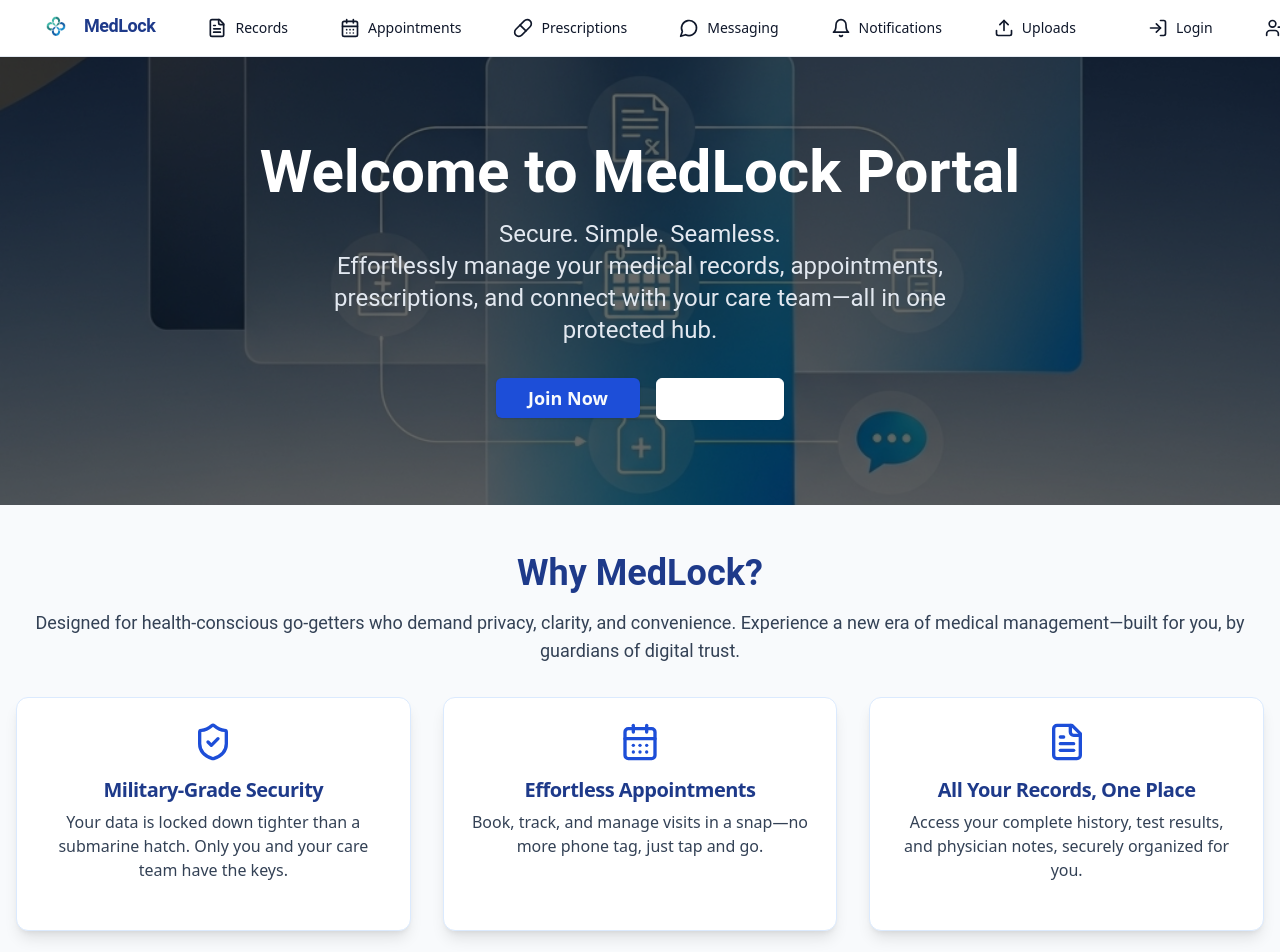
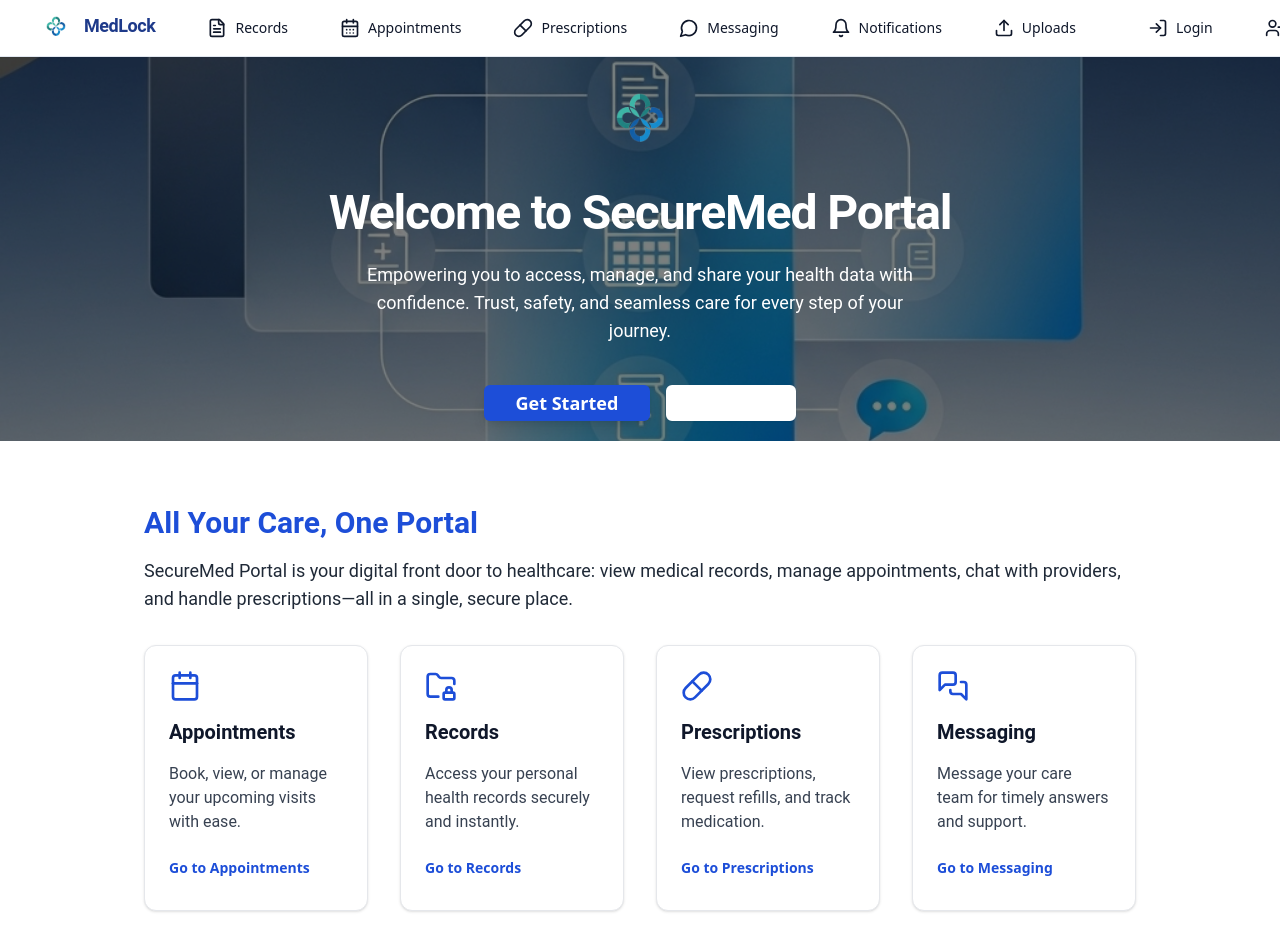
Before and after one commit to Collin-Test-Quome-Org/create-a-comprehensive-hipaa-compliant-patient-por-cd18fe36-f3c7a83c, a React (Vite) app in the folder frontend/: page / in a window 1280 px wide. Shown: the top 952 px of the page. Built offline with nearby package versions, Linux system fonts and the light colour scheme.

Commit message:
Add HomePage, ProfilePage, SettingsPage with branding, mock data, and animated/beautiful Shadcn UI.

```diff
--- a/frontend/src/pages/HomePage.tsx
+++ b/frontend/src/pages/HomePage.tsx
@@ -1,77 +1,78 @@
-// HomePage.tsx
-import { Hero } from '@/components/Hero'
-import { Card, CardContent, CardHeader, CardTitle, CardDescription } from '@/components/ui/card'
-import { ShieldCheck, CalendarDays, FileText, Pill, MessageCircle } from 'lucide-react'
-import { motion } from 'framer-motion'
+import { motion } from 'framer-motion';
+import { Button } from '@/components/ui/button';
+import { Link } from 'react-router-dom';
 
-const features = [
-  {
-    icon: ShieldCheck,
-    title: 'Military-Grade Security',
-    description: 'Your data is locked down tighter than a submarine hatch. Only you and your care team have the keys.'
-  },
-  {
-    icon: CalendarDays,
-    title: 'Effortless Appointments',
-    description: 'Book, track, and manage visits in a snap—no more phone tag, just tap and go.'
-  },
-  {
-    icon: FileText,
-    title: 'All Your Records, One Place',
-    description: 'Access your complete history, test results, and physician notes, securely organized for you.'
-  },
-  {
-    icon: Pill,
-    title: 'Prescription Power',
-    description: 'See, refill, and manage your prescriptions. We keep your meds on track—so you don’t have to.'
-  },
-  {
-    icon: MessageCircle,
-    title: 'Direct Messaging',
-    description: 'Connect instantly with your care team. No faxes, no waiting—just answers.'
-  }
-]
+const heroBg = '/branding/assets/hero-0.png';
+const logo = '/branding/assets/logo-0.png';
 
-export const HomePage = () => {
+export function HomePage() {
   return (
-    <div className="flex flex-col min-h-screen bg-slate-50">
-      <Hero />
-      <main className="container mx-auto px-4 py-12">
+    <div className="min-h-screen bg-white">
+      <motion.div
+        initial={{ opacity: 0 }}
+        animate={{ opacity: 1 }}
+        transition={{ duration: 1 }}
+        style={{ backgroundImage: `url('${heroBg}')` }}
+        className="bg-cover bg-center h-96 relative"
+      >
+        <div className="absolute inset-0 bg-black bg-opacity-50 flex items-center justify-center">
+          <div className="flex flex-col items-center gap-6">
+            <img src={logo} className="w-20 h-20 mb-2" />
+            <h1 className="text-white text-5xl font-bold tracking-tight font-['Roboto']">Welcome to SecureMed Portal</h1>
+            <p className="text-white text-lg max-w-xl text-center font-['Roboto']">Empowering you to access, manage, and share your health data with confidence. Trust, safety, and seamless care for every step of your journey.</p>
+            <div className="flex gap-4 mt-4">
+              <Button asChild id="cta-signup" className="bg-[#1d4ed8] text-white font-bold text-lg px-8 py-4 shadow-lg hover:bg-[#243fa8]">
+                <Link to="/signup">Get Started</Link>
+              </Button>
+              <Button asChild variant="outline" id="cta-login" className="text-white border-white border-2 font-bold text-lg px-8 py-4 hover:bg-white hover:text-[#1d4ed8]">
+                <Link to="/login">Sign In</Link>
+              </Button>
+            </div>
+          </div>
+        </div>
+      </motion.div>
+      <section className="py-16 px-4 max-w-5xl mx-auto">
         <motion.div
-          className="mb-8 text-center"
-          initial={{ opacity: 0, y: 20 }}
-          animate={{ opacity: 1, y: 0 }}
-          transition={{ delay: 0.2 }}
+          initial={{ y: 60, opacity: 0 }}
+          animate={{ y: 0, opacity: 1 }}
+          transition={{ delay: 0.2, duration: 0.8 }}
         >
-          <h2 className="text-3xl md:text-4xl font-bold text-blue-900 font-['Roboto'] mb-4" style={{ fontWeight: 700 }}>
-            Why MedLock?
-          </h2>
-          <p className="text-lg text-slate-700 font-['Roboto']">
-            Designed for health-conscious go-getters who demand privacy, clarity, and convenience. Experience a new era of medical management—built for you, by guardians of digital trust.
+          <h2 className="text-3xl font-bold mb-4 font-['Roboto'] text-[#1d4ed8]">All Your Care, One Portal</h2>
+          <p className="text-gray-800 text-lg mb-6 font-['Roboto']">
+            SecureMed Portal is your digital front door to healthcare: view medical records, manage appointments, chat with providers, and handle prescriptions—all in a single, secure place.
           </p>
+          <div className="grid grid-cols-1 md:grid-cols-4 gap-8 mt-8">
+            <FeatureCard icon="calendar" title="Appointments" to="/appointments" desc="Book, view, or manage your upcoming visits with ease." />
+            <FeatureCard icon="folder-lock" title="Records" to="/medical-records" desc="Access your personal health records securely and instantly." />
+            <FeatureCard icon="pill" title="Prescriptions" to="/prescriptions" desc="View prescriptions, request refills, and track medication." />
+            <FeatureCard icon="messages-square" title="Messaging" to="/messaging" desc="Message your care team for timely answers and support." />
+          </div>
         </motion.div>
-        <div className="grid grid-cols-1 md:grid-cols-3 gap-8">
-          {features.map((f, i) => (
-            <motion.div
-              key={f.title}
-              initial={{ opacity: 0, y: 30 }}
-              animate={{ opacity: 1, y: 0 }}
-              transition={{ delay: 0.3 + i * 0.15 }}
-            >
-              <Card className="shadow-lg hover:shadow-2xl transition-shadow border-blue-100 bg-white h-full">
-                <CardHeader className="flex flex-col items-center">
-                  <f.icon className="w-10 h-10 text-blue-700 mb-2"/>
-                  <CardTitle className="text-xl text-blue-900" style={{ fontWeight: 700 }}>{f.title}</CardTitle>
-                  <CardDescription className="text-slate-700 text-center text-base">
-                    {f.description}
-                  </CardDescription>
-                </CardHeader>
-                <CardContent></CardContent>
-              </Card>
-            </motion.div>
-          ))}
-        </div>
-      </main>
+      </section>
     </div>
-  )
+  );
 }
+
+import { Calendar, FolderLock, Pill, MessagesSquare } from 'lucide-react';
+
+function FeatureCard({ icon, title, desc, to }: { icon: string, title: string, desc: string, to: string }) {
+  const icons: Record<string, JSX.Element> = {
+    calendar: <Calendar className="w-8 h-8 text-[#1d4ed8]" />,
+    'folder-lock': <FolderLock className="w-8 h-8 text-[#1d4ed8]" />,
+    pill: <Pill className="w-8 h-8 text-[#1d4ed8]" />,
+    'messages-square': <MessagesSquare className="w-8 h-8 text-[#1d4ed8]" />
+  };
+  return (
+    <motion.div
+      whileHover={{ y: -6, boxShadow: '0 10px 32px 0 rgba(29,78,216,0.16)' }}
+      className="rounded-xl bg-white border border-[#e5e7eb] shadow transition-all p-6 flex flex-col gap-4 items-start"
+    >
+      <div>{icons[icon]}</div>
+      <h3 className="font-bold text-xl font-['Roboto']">{title}</h3>
+      <p className="text-gray-700 font-['Roboto']">{desc}</p>
+      <Button asChild variant="link" id={`feature-${title.toLowerCase()}-link`} className="text-[#1d4ed8] font-semibold px-0 mt-auto">
+        <Link to={to}>Go to {title}</Link>
+      </Button>
+    </motion.div>
+  );
+}
--- /dev/null
+++ b/frontend/src/pages/ProfilePage.tsx
@@ -0,0 +1,55 @@
+import { motion } from 'framer-motion';
+import { Card, CardContent, CardHeader, CardTitle } from '@/components/ui/card';
+import { Button } from '@/components/ui/button';
+import { Edit, LogOut } from 'lucide-react';
+
+const mockUser = {
+  name: 'Alex Mercer',
+  email: 'alex.mercer@email.com',
+  dob: '1990-10-15',
+  phone: '+1 555-789-2345',
+  avatar: '/branding/assets/logo-2.png',
+};
+
+export function ProfilePage() {
+  return (
+    <div className="container max-w-2xl mx-auto py-12 px-4">
+      <Card className="bg-white shadow-xl">
+        <CardHeader className="flex flex-row items-center gap-6 border-b pb-6">
+          <img src={mockUser.avatar} className="w-20 h-20 rounded-full border-4 border-[#1d4ed8]" />
+          <div>
+            <CardTitle className="text-2xl font-bold font-['Roboto']">{mockUser.name}</CardTitle>
+            <div className="text-[#1d4ed8] font-semibold">Patient</div>
+          </div>
+        </CardHeader>
+        <CardContent className="py-8">
+          <motion.div
+            initial={{ opacity: 0, y: 20 }}
+            animate={{ opacity: 1, y: 0 }}
+            transition={{ duration: 0.6 }}
+            className="space-y-4"
+          >
+            <InfoRow label="Email" value={mockUser.email} />
+            <InfoRow label="Date of Birth" value={mockUser.dob} />
+            <InfoRow label="Phone" value={mockUser.phone} />
+          </motion.div>
+          <div className="flex gap-4 mt-8">
+            <Button id="edit-profile" variant="outline" className="flex gap-2 items-center"><Edit className="w-4 h-4" /> Edit Profile</Button>
+            <Button id="logout" className="bg-[#1d4ed8] text-white flex gap-2 items-center hover:bg-[#243fa8]">
+              <LogOut className="w-4 h-4" /> Logout
+            </Button>
+          </div>
+        </CardContent>
+      </Card>
+    </div>
+  );
+}
+
+function InfoRow({ label, value }: { label: string, value: string }) {
+  return (
+    <div className="flex justify-between border-b pb-2 text-lg">
+      <span className="font-semibold font-['Roboto']">{label}:</span>
+      <span className="text-gray-700 font-['Roboto']">{value}</span>
+    </div>
+  );
+}
--- /dev/null
+++ b/frontend/src/pages/SettingsPage.tsx
@@ -0,0 +1,37 @@
+import { Card, CardHeader, CardTitle, CardContent } from '@/components/ui/card';
+import { Switch } from '@/components/ui/switch';
+import { Input } from '@/components/ui/input';
+import { Button } from '@/components/ui/button';
+import { useState } from 'react';
+
+export function SettingsPage() {
+  const [notifications, setNotifications] = useState(true);
+  const [email, setEmail] = useState('alex.mercer@email.com');
+
+  return (
+    <div className="container max-w-2xl mx-auto py-12 px-4">
+      <Card className="bg-white shadow-xl">
+        <CardHeader className="border-b pb-4">
+          <CardTitle className="text-2xl font-bold font-['Roboto']">Settings</CardTitle>
+        </CardHeader>
+        <CardContent className="py-8 space-y-8">
+          <div className="flex items-center justify-between">
+            <span className="font-semibold font-['Roboto']">Enable notifications</span>
+            <Switch id="toggle-notifications" checked={notifications} onCheckedChange={setNotifications} />
+          </div>
+          <div>
+            <label htmlFor="update-email" className="font-semibold block mb-2 font-['Roboto']">Update email address</label>
+            <Input
+              id="update-email"
+              type="email"
+              value={email}
+              onChange={e => setEmail(e.target.value)}
+              className="w-full"
+            />
+            <Button id="save-email" className="mt-3 bg-[#1d4ed8] text-white hover:bg-[#243fa8]">Save Email</Button>
+          </div>
+        </CardContent>
+      </Card>
+    </div>
+  );
+}
```
